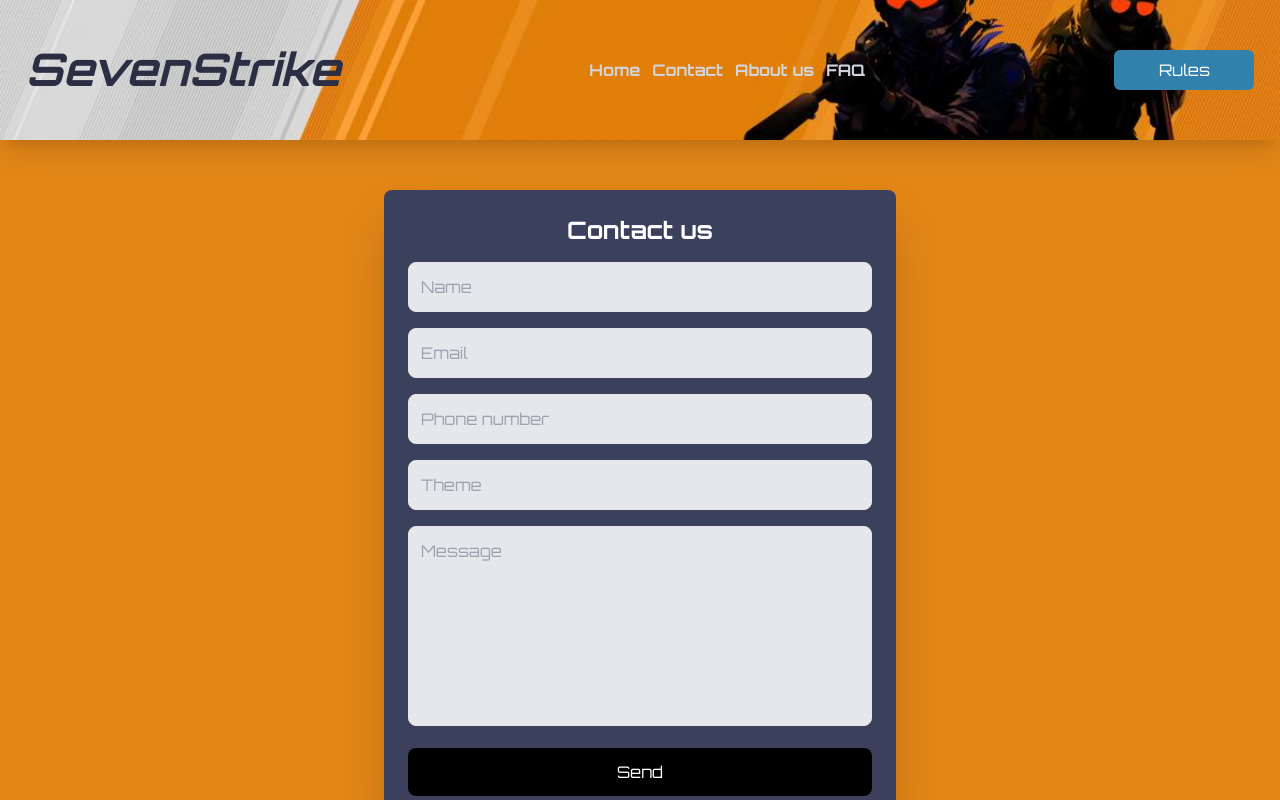
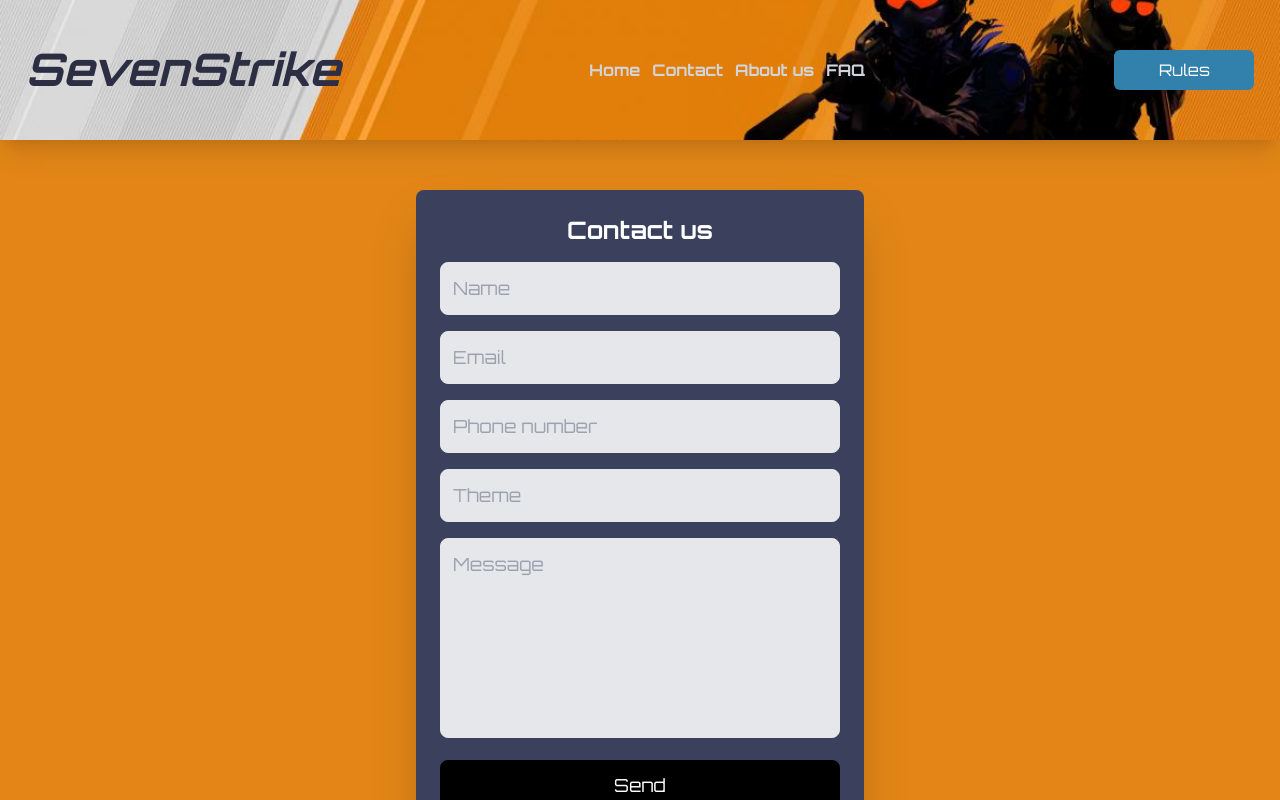
Before and after one commit to pakhlavonovv/sevenstrike, a Next.js app: page /contact in a window 1280 px wide. Shown: the top 800 px of the page. Built offline with nearby package versions, Linux system fonts and the light colour scheme; no server answers.

Commit message:
change-components

```diff
--- a/src/app/components/contact-form.jsx
+++ b/src/app/components/contact-form.jsx
@@ -53,9 +53,9 @@ const ContactForm = () => {
   };
 
   return (
-    <div className="max-w-lg mx-auto p-6 bg-[#3B415C] shadow-2xl rounded-lg">
-      <h2 className="text-2xl font-bold text-white text-center mb-4">Contact us</h2>
-      <form onSubmit={handleSubmit} className="space-y-4">
+    <div className="max-w-[95%] min-[450px]:w-[80%] sm:w-[75%] md:w-[60%] lg:w-[45%] xl:w-[35%] mx-auto p-6 bg-[#3B415C] shadow-2xl rounded-lg">
+      <h2 className="text-[22px] sm:text-2xl font-bold text-white text-center mb-4">Contact us</h2>
+      <form onSubmit={handleSubmit} className="space-y-2 sm:space-y-4">
         <input
           type="text"
           name="name"
@@ -63,7 +63,7 @@ const ContactForm = () => {
           value={formData.name}
           onChange={handleChange}
           required
-          className="w-full bg-gray-200 p-3 border rounded-lg focus:outline-none focus:ring-2 focus:ring-orange-500"
+          className="w-full text-[14px] sm:text-[16px] xl:text-[18px] bg-gray-200 p-3 border rounded-lg focus:outline-none focus:ring-2 focus:ring-orange-500"
         />
         <input
           type="email"
@@ -72,7 +72,7 @@ const ContactForm = () => {
           value={formData.email}
           onChange={handleChange}
           required
-          className="w-full bg-gray-200 p-3 border rounded-lg focus:outline-none focus:ring-2 focus:ring-orange-500"
+          className="w-full text-[14px] sm:text-[16px] xl:text-[18px] bg-gray-200 p-3 border rounded-lg focus:outline-none focus:ring-2 focus:ring-orange-500"
         />
         <input
           type="tel"
@@ -81,7 +81,7 @@ const ContactForm = () => {
           value={formData.phone}
           onChange={handleChange}
           required
-          className="w-full bg-gray-200 p-3 border rounded-lg focus:outline-none focus:ring-2 focus:ring-orange-500"
+          className="w-full text-[14px] sm:text-[16px] xl:text-[18px] bg-gray-200 p-3 border rounded-lg focus:outline-none focus:ring-2 focus:ring-orange-500"
         />
         <input
           type="text"
@@ -90,7 +90,7 @@ const ContactForm = () => {
           value={formData.theme}
           onChange={handleChange}
           required
-          className="w-full bg-gray-200 p-3 border rounded-lg focus:outline-none focus:ring-2 focus:ring-orange-500"
+          className="w-full text-[14px] sm:text-[16px] xl:text-[18px] bg-gray-200 p-3 border rounded-lg focus:outline-none focus:ring-2 focus:ring-orange-500"
         />
         <textarea
           name="message"
@@ -99,11 +99,11 @@ const ContactForm = () => {
           onChange={handleChange}
           required
           rows="4"
-          className="w-full bg-gray-200 h-[150px] md:h-[200px] resize-none p-3 border rounded-lg focus:outline-none focus:ring-2 focus:ring-orange-500"
+          className="w-full text-[14px] sm:text-[16px] xl:text-[18px] bg-gray-200 h-[150px] md:h-[200px] resize-none p-3 border rounded-lg focus:outline-none focus:ring-2 focus:ring-orange-500"
         ></textarea>
         <button
           type="submit"
-          className="w-full bg-black text-white py-3 rounded-lg hover:bg-[#0000002f] transition duration-300"
+          className="w-full text-[14px] sm:text-[16px] xl:text-[18px] bg-black text-white py-3 rounded-lg hover:bg-[#0000002f] transition duration-300"
           disabled={loading}
         >
           {loading ? "Sending..." : "Send"}
--- a/src/app/rules/page.jsx
+++ b/src/app/rules/page.jsx
@@ -9,36 +9,36 @@ export default function Rules() {
             </div>
       <div className="min-h-screen text-white p-6 md:p-12">
         <div className="max-w-4xl mx-auto bg-gray-800 p-6 md:p-10 rounded-lg shadow-lg">
-          <h1 className="text-3xl md:text-4xl font-bold text-yellow-400 mb-6 text-center">SevenStrike Tournament Rules</h1>
+          <h1 className="text-xl sm:text-2xl md:text-4xl font-bold text-yellow-400 mb-6 text-center">SevenStrike Tournament Rules</h1>
 
           <div className="space-y-4">
             <div>
-              <h2 className="text-2xl font-semibold text-red-500">1. General Rules</h2>
+              <h2 className="text-xl sm:text-2xl font-semibold text-red-500">1. General Rules</h2>
               <p className="text-gray-300 mt-2">All players must register before the tournament begins. Any unauthorized players will be disqualified.</p>
             </div>
 
             <div>
-              <h2 className="text-2xl font-semibold text-red-500">2. Match Format</h2>
+              <h2 className="text-xl sm:text-2xl font-semibold text-red-500">2. Match Format</h2>
               <p className="text-gray-300 mt-2">Matches will be played in a Best of 3 format. The grand final will be Best of 5.</p>
             </div>
 
             <div>
-              <h2 className="text-2xl font-semibold text-red-500">3. Map Pool</h2>
+              <h2 className="text-xl sm:text-2xl font-semibold text-red-500">3. Map Pool</h2>
               <p className="text-gray-300 mt-2">Available maps: Mirage, Inferno, Nuke, Overpass, Ancient, Vertigo, Anubis.</p>
             </div>
 
             <div>
-              <h2 className="text-2xl font-semibold text-red-500">4. Cheating & Fair Play</h2>
+              <h2 className="text-xl sm:text-2xl font-semibold text-red-500">4. Cheating & Fair Play</h2>
               <p className="text-gray-300 mt-2">Any form of cheating, hacking, or exploiting will result in immediate disqualification and ban from future events.</p>
             </div>
 
             <div>
-              <h2 className="text-2xl font-semibold text-red-500">5. Server Settings</h2>
+              <h2 className="text-xl sm:text-2xl font-semibold text-red-500">5. Server Settings</h2>
               <p className="text-gray-300 mt-2">All matches will be played on 128-tick servers with VAC enabled.</p>
             </div>
 
             <div>
-              <h2 className="text-2xl font-semibold text-red-500">6. Prize Pool & Payouts</h2>
+              <h2 className="text-xl sm:text-2xl font-semibold text-red-500">6. Prize Pool & Payouts</h2>
               <p className="text-gray-300 mt-2">Winners will receive their prize money within 72 hours after the tournament ends.</p>
             </div>
           </div>
```
